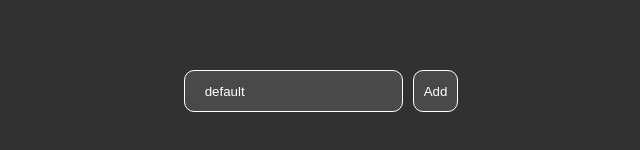
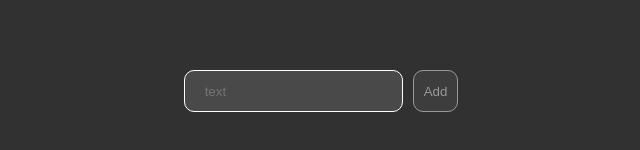
Before and after one commit to VladislavVB/ToDoList, a Vue app: page / in a window 1280 px wide. Shown: the part 484-634 px from the top of the page, without its empty margins (319-959 px from the left). Built offline with nearby package versions, Linux system fonts and the light colour scheme.

Commit message:
дизэйбд кнопки

```diff
--- a/src/App.vue
+++ b/src/App.vue
@@ -1,11 +1,7 @@
 <template>
   <div>
     <div class="content-body">
-      <div
-        v-for="item in listItems"
-        :key="item"
-        class="content-body-item"
-      >
+      <div v-for="item in listItems" :key="item" class="content-body-item">
         <p>{{ item.title }}</p>
         <div @click="itemDelite(item)" class="close">✖</div>
       </div>
@@ -17,7 +13,9 @@
         type="text"
         placeholder="text"
       />
-      <button @click="addItem()">Add</button>
+      <button :class="listItemName != '' ? '' : 'deactive'" @click="addItem()">
+        Add
+      </button>
     </div>
   </div>
 </template>
@@ -27,7 +25,7 @@ export default {
   name: "App",
   data() {
     return {
-      listItemName: "default",
+      listItemName: "",
       listItems: [
         { title: "text1" },
         { title: "text2" },
@@ -40,13 +38,13 @@ export default {
   methods: {
     addItem() {
       const newItem = {
-        title: this.listItemName
+        title: this.listItemName,
       };
-      this.listItems.push(newItem)
-      this.listItemName = null;
+      this.listItems.push(newItem);
+      this.listItemName = "";
     },
     itemDelite(index) {
-      this.listItems = this.listItems.filter(item => item != index)
+      this.listItems = this.listItems.filter((item) => item != index);
     },
   },
 };
@@ -106,6 +104,10 @@ body {
       border-radius: 10px;
       padding: 0px 10px;
       cursor: pointer;
+      &.deactive {
+        pointer-events: none;
+        opacity: 0.5;
+      }
     }
   }
 }
```
